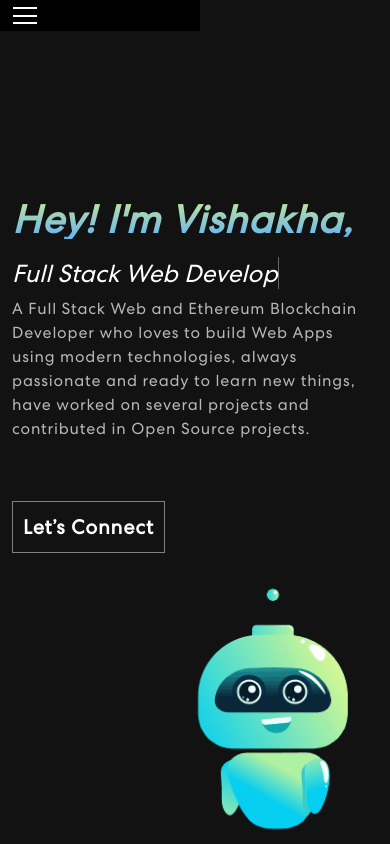
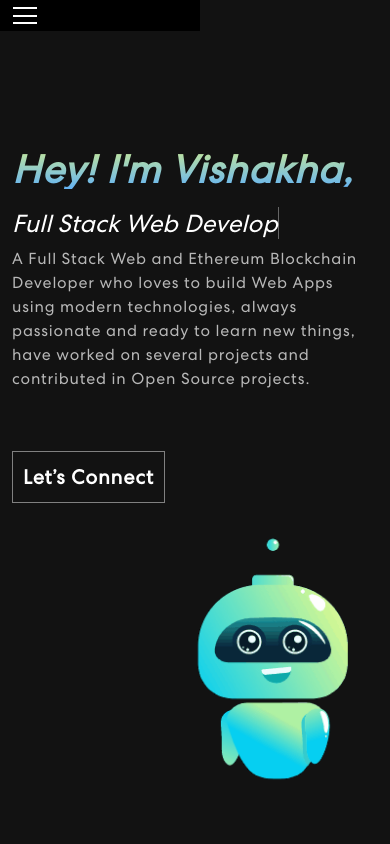
Before and after one commit to vishakha-aggarwal/Personal-Portfolio, a React (Create React App) app in the folder frontend/: page / in a window 390 px wide. Shown: the top 844 px of the page. Built offline with nearby package versions, Linux system fonts and the light colour scheme.

Commit message:
code pushed

```diff
--- a/frontend/src/App.css
+++ b/frontend/src/App.css
@@ -766,6 +766,10 @@ html::-webkit-scrollbar-thumb {
     font-size: 10vw;
   }
 
+  .home {
+    padding-top: 150px;
+}
+
   .project .nav.nav-pills .nav-link {
     font-size: 1.7vw;
   }
```
Also changed, not shown: 5 other files (tests, documents, lock files or other folders).
